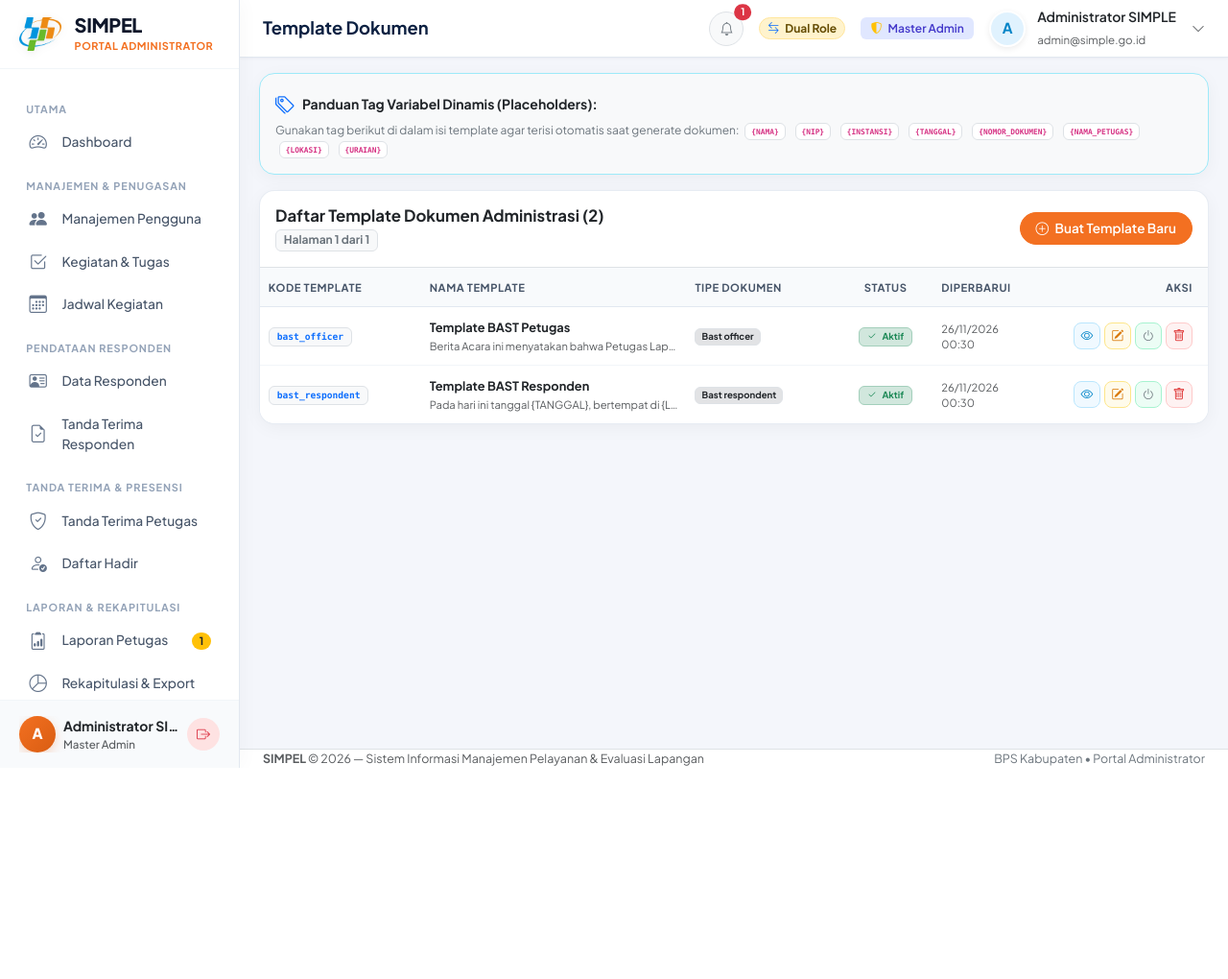
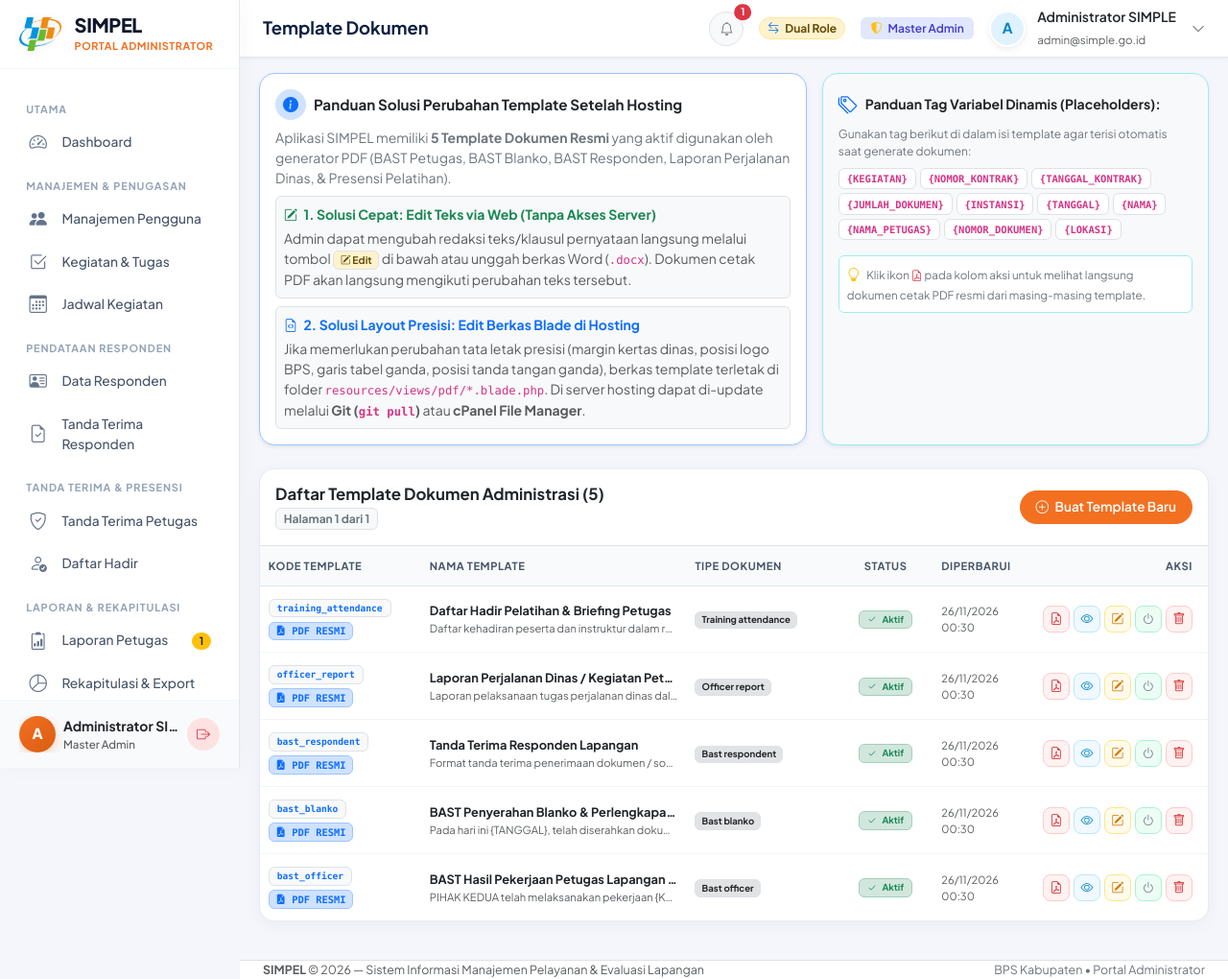
Before and after one commit to mhabil23/Sistem-Informasi-Manajemen-Petugas-Lapangan-SIMPLE-, a Laravel app: page /admin/templates in a window 1280 px wide. Shown: the whole page at 96% size. Before the commit the page ends 800 px from the top, so only its background shows below. Run offline with Laravel 12, Linux system fonts and the light colour scheme; the visitor is signed in with stand-in values (Sample User, id 1); data comes from the database, SQL or seed files in the repository.

Commit message:
feat: sinkronisasi 5 template dokumen resmi BPS, pratinjau PDF langsung, dan panduan perubahan pasca hosting

```diff
--- a/app/Http/Controllers/Admin/DocumentTemplateController.php
+++ b/app/Http/Controllers/Admin/DocumentTemplateController.php
@@ -5,7 +5,12 @@ namespace App\Http\Controllers\Admin;
 use App\Http\Controllers\Controller;
 use App\Models\ActivityLog;
 use App\Models\DocumentTemplate;
+use App\Models\OfficerBast;
+use App\Models\OfficerReport;
+use App\Models\RespondentBast;
+use App\Models\TrainingEvent;
 use App\Services\WordDocumentService;
+use Barryvdh\DomPDF\Facade\Pdf;
 use Illuminate\Http\Request;
 use Illuminate\Support\Facades\Storage;
 use Illuminate\Support\Str;
@@ -227,4 +232,88 @@ class DocumentTemplateController extends Controller
 
         return back()->with('success', "Template '{$name}' telah dihapus.");
     }
+
+    /**
+     * Preview dokumen PDF resmi atau contoh format cetak untuk template ini.
+     */
+    public function previewPdf(DocumentTemplate $template)
+    {
+        switch ($template->code) {
+            case 'bast_officer':
+                $bast = OfficerBast::where('bast_type', 'petugas_ke_kantor')->with(['officer', 'assignment', 'recipients'])->latest()->first();
+                if ($bast) {
+                    return Pdf::loadView('pdf.bast_officer', compact('bast'))
+                        ->setPaper('a4', 'portrait')
+                        ->stream('Contoh-BAST-Petugas.pdf');
+                }
+                break;
+
+            case 'bast_blanko':
+                $bast = OfficerBast::where('bast_type', 'kantor_ke_petugas')->with(['officer', 'assignment', 'recipients'])->latest()->first();
+                if ($bast) {
+                    return Pdf::loadView('pdf.bast_blanko', compact('bast'))
+                        ->setPaper('a4', 'portrait')
+                        ->stream('Contoh-BAST-Blanko.pdf');
+                }
+                break;
+
+            case 'bast_respondent':
+                $bast = RespondentBast::with(['respondent', 'officer', 'assignment'])->latest()->first();
+                if ($bast) {
+                    return Pdf::loadView('pdf.bast_respondent', compact('bast'))
+                        ->setPaper('a4', 'portrait')
+                        ->stream('Contoh-BAST-Responden.pdf');
+                }
+                break;
+
+            case 'officer_report':
+                $report = OfficerReport::with(['officer', 'assignment'])->latest()->first();
+                if ($report) {
+                    return Pdf::loadView('pdf.officer_report', compact('report'))
+                        ->setPaper('a4', 'portrait')
+                        ->stream('Contoh-Laporan-Perjalanan-Dinas.pdf');
+                }
+                break;
+
+            case 'training_attendance':
+                $training = TrainingEvent::with(['creator', 'assignment', 'participants'])->latest()->first();
+                if ($training) {
+                    return Pdf::loadView('pdf.training_attendance', compact('training'))
+                        ->setPaper('a4', 'portrait')
+                        ->stream('Contoh-Daftar-Hadir.pdf');
+                }
+                break;
+        }
+
+        // Generic fallback preview jika belum ada data riil atau template kustom baru
+        $sampleText = str_replace(
+            ['{KEGIATAN}', '{NOMOR_KONTRAK}', '{TANGGAL_KONTRAK}', '{JUMLAH_DOKUMEN}', '{INSTANSI}', '{LOKASI}', '{TANGGAL}', '{NAMA}', '{NAMA_PETUGAS}', '{NOMOR_DOKUMEN}'],
+            ['Pendataan Lapangan 2026', 'SPK/7408/2026/001', date('d F Y'), '30 Dokumen', 'Badan Pusat Statistik Kabupaten Kolaka Utara', 'Kecamatan Lasusua', date('d F Y'), 'Nama Lengkap Responden', 'Petugas Lapangan BPS', 'DOC/7408/2026/0001'],
+            $template->content ?: ''
+        );
+
+        $html = "<!DOCTYPE html>
+<html>
+<head>
+    <meta charset='utf-8'>
+    <title>Pratinjau {$template->name}</title>
+    <style>
+        @page { size: A4 portrait; margin: 2cm; }
+        body { font-family: 'Times New Roman', serif; font-size: 11pt; line-height: 1.5; color: #111; }
+        .header { text-align: center; font-weight: bold; border-bottom: 2px solid #000; padding-bottom: 8px; margin-bottom: 20px; text-transform: uppercase; }
+        .title { text-align: center; font-weight: bold; font-size: 13pt; margin-bottom: 15px; text-transform: uppercase; }
+        .content { text-align: justify; margin-bottom: 25px; }
+        .footer { font-style: italic; font-size: 10pt; color: #555; border-top: 1px dashed #ccc; padding-top: 8px; margin-top: 30px; }
+    </style>
+</head>
+<body>
+    " . (!empty($template->header_text) ? "<div class='header'>{$template->header_text}</div>" : "") . "
+    <div class='title'>{$template->name}</div>
+    <div class='content'>{$sampleText}</div>
+    " . (!empty($template->footer_text) ? "<div class='footer'>{$template->footer_text}</div>" : "") . "
+</body>
+</html>";
+
+        return Pdf::loadHTML($html)->setPaper('a4', 'portrait')->stream(Str::slug($template->name) . '.pdf');
+    }
 }
--- a/resources/views/admin/templates/index.blade.php
+++ b/resources/views/admin/templates/index.blade.php
@@ -94,6 +94,8 @@
     .bento-action-btn.btn-delete:hover { background: #DC2626; color: #FFFFFF; }
     .bento-action-btn.btn-word { color: #2563EB; border-color: #BFDBFE; background: #EFF6FF; }
     .bento-action-btn.btn-word:hover { background: #2563EB; color: #FFFFFF; }
+    .bento-action-btn.btn-pdf { color: #DC2626; border-color: #FECACA; background: #FEF2F2; }
+    .bento-action-btn.btn-pdf:hover { background: #DC2626; color: #FFFFFF; }
     @media (max-width: 767.98px) {
         .bento-table thead {
             display: none;
@@ -129,22 +131,59 @@
 @endpush
 
 @section('content')
-<!-- Quick Tag Cheatsheet -->
-<div class="bento-card mb-3 p-3 bg-light border-info-subtle">
-    <div class="d-flex align-items-center mb-1">
-        <i class="bi bi-tags text-primary me-2 fs-5"></i>
-        <strong class="text-dark small">Panduan Tag Variabel Dinamis (Placeholders):</strong>
+<!-- Guidance & Cheatsheet Card -->
+<div class="row g-3 mb-4">
+    <div class="col-lg-7">
+        <div class="bento-card p-3 h-100 bg-white border-primary-subtle shadow-sm">
+            <div class="d-flex align-items-center mb-2">
+                <div class="rounded-circle bg-primary-subtle text-primary p-2 me-2 d-flex align-items-center justify-content-center" style="width: 32px; height: 32px;">
+                    <i class="bi bi-info-circle-fill"></i>
+                </div>
+                <strong class="text-dark" style="font-size: 0.95rem;">Panduan Solusi Perubahan Template Setelah Hosting</strong>
+            </div>
+            <p class="text-secondary small mb-2" style="line-height: 1.5;">
+                Aplikasi SIMPEL memiliki <strong>5 Template Dokumen Resmi</strong> yang aktif digunakan oleh generator PDF (BAST Petugas, BAST Blanko, BAST Responden, Laporan Perjalanan Dinas, &amp; Presensi Pelatihan).
+            </p>
+            <div class="d-flex flex-column gap-2 small text-muted">
+                <div class="p-2 rounded bg-light border">
+                    <strong class="text-success d-block mb-1"><i class="bi bi-pencil-square me-1"></i> 1. Solusi Cepat: Edit Teks via Web (Tanpa Akses Server)</strong>
+                    Admin dapat mengubah redaksi teks/klausul pernyataan langsung melalui tombol <span class="badge bg-warning-subtle text-warning-emphasis border"><i class="bi bi-pencil-square"></i> Edit</span> di bawah atau unggah berkas Word (<code>.docx</code>). Dokumen cetak PDF akan langsung mengikuti perubahan teks tersebut.
+                </div>
+                <div class="p-2 rounded bg-light border">
+                    <strong class="text-primary d-block mb-1"><i class="bi bi-file-earmark-code me-1"></i> 2. Solusi Layout Presisi: Edit Berkas Blade di Hosting</strong>
+                    Jika memerlukan perubahan tata letak presisi (margin kertas dinas, posisi logo BPS, garis tabel ganda, posisi tanda tangan ganda), berkas template terletak di folder <code>resources/views/pdf/*.blade.php</code>. Di server hosting dapat di-update melalui <strong>Git (<code>git pull</code>)</strong> atau <strong>cPanel File Manager</strong>.
+                </div>
+            </div>
+        </div>
     </div>
-    <div class="small text-secondary" style="font-size: 0.75rem;">
-        Gunakan tag berikut di dalam isi template agar terisi otomatis saat generate dokumen:
-        <span class="badge bg-white text-primary border mx-1"><code>{NAMA}</code></span>
-        <span class="badge bg-white text-primary border mx-1"><code>{NIP}</code></span>
-        <span class="badge bg-white text-primary border mx-1"><code>{INSTANSI}</code></span>
-        <span class="badge bg-white text-primary border mx-1"><code>{TANGGAL}</code></span>
-        <span class="badge bg-white text-primary border mx-1"><code>{NOMOR_DOKUMEN}</code></span>
-        <span class="badge bg-white text-primary border mx-1"><code>{NAMA_PETUGAS}</code></span>
-        <span class="badge bg-white text-primary border mx-1"><code>{LOKASI}</code></span>
-        <span class="badge bg-white text-primary border mx-1"><code>{URAIAN}</code></span>
+    <div class="col-lg-5">
+        <div class="bento-card p-3 h-100 bg-light border-info-subtle shadow-sm">
+            <div class="d-flex align-items-center mb-2">
+                <i class="bi bi-tags text-primary me-2 fs-5"></i>
+                <strong class="text-dark small">Panduan Tag Variabel Dinamis (Placeholders):</strong>
+            </div>
+            <div class="small text-secondary mb-2" style="font-size: 0.75rem;">
+                Gunakan tag berikut di dalam isi template agar terisi otomatis saat generate dokumen:
+            </div>
+            <div class="d-flex flex-wrap gap-1 mb-3">
+                <span class="badge bg-white text-primary border" title="Judul Kegiatan Lapangan"><code>{KEGIATAN}</code></span>
+                <span class="badge bg-white text-primary border" title="Nomor SPK / Perjanjian Kerja"><code>{NOMOR_KONTRAK}</code></span>
+                <span class="badge bg-white text-primary border" title="Tanggal Kontrak Kerja"><code>{TANGGAL_KONTRAK}</code></span>
+                <span class="badge bg-white text-primary border" title="Jumlah Dokumen Hasil Lapangan"><code>{JUMLAH_DOKUMEN}</code></span>
+                <span class="badge bg-white text-primary border" title="Nama Satuan Kerja BPS"><code>{INSTANSI}</code></span>
+                <span class="badge bg-white text-primary border" title="Tanggal Kegiatan / Dokumen"><code>{TANGGAL}</code></span>
+                <span class="badge bg-white text-primary border" title="Nama Responden / Pihak Kedua"><code>{NAMA}</code></span>
+                <span class="badge bg-white text-primary border" title="Nama Petugas Lapangan"><code>{NAMA_PETUGAS}</code></span>
+                <span class="badge bg-white text-primary border" title="Nomor Resmi Dokumen"><code>{NOMOR_DOKUMEN}</code></span>
+                <span class="badge bg-white text-primary border" title="Lokasi / Wilayah Tugas"><code>{LOKASI}</code></span>
+            </div>
+            <div class="p-2 rounded bg-white border border-info-subtle small">
+                <i class="bi bi-lightbulb text-warning me-1"></i>
+                <span class="text-secondary" style="font-size: 0.73rem;">
+                    Klik ikon <i class="bi bi-file-earmark-pdf text-danger"></i> pada kolom aksi untuk melihat langsung dokumen cetak PDF resmi dari masing-masing template.
+                </span>
+            </div>
+        </div>
     </div>
 </div>
 
@@ -181,6 +220,13 @@
                             <span class="badge bg-light text-primary font-monospace border px-2 py-1">
                                 {{ $tpl->code }}
                             </span>
+                            @if(in_array($tpl->code, ['bast_officer', 'bast_blanko', 'bast_respondent', 'officer_report', 'training_attendance']))
+                                <div class="mt-1">
+                                    <span class="badge bg-primary-subtle text-primary border border-primary-subtle font-monospace" style="font-size: 0.65rem;" title="Terhubung langsung dengan generator berkas PDF resmi">
+                                        <i class="bi bi-file-earmark-pdf-fill me-0.5"></i> PDF RESMI
+                                    </span>
+                                </div>
+                            @endif
                         </td>
                         <td data-label="Nama Template">
                             <div class="fw-bold text-dark text-truncate">{{ $tpl->name }}</div>
@@ -226,10 +272,19 @@
                                     </a>
                                 @endif
 
+                                <!-- Preview PDF Asli -->
+                                <a href="{{ route('admin.templates.preview-pdf', $tpl) }}"
+                                   target="_blank"
+                                   class="bento-action-btn btn-pdf"
+                                   title="Buka Pratinjau Dokumen PDF Cetak Resmi"
+                                   data-bs-toggle="tooltip">
+                                    <i class="bi bi-file-earmark-pdf"></i>
+                                </a>
+
                                 <!-- Preview Modal -->
                                 <button type="button"
                                         class="bento-action-btn btn-view"
-                                        title="Pratinjau Isi Template"
+                                        title="Pratinjau Isi Teks Template"
                                         data-bs-toggle="tooltip"
                                         onclick="openPreviewModal({{ json_encode($tpl) }})">
                                     <i class="bi bi-eye"></i>
--- a/routes/web.php
+++ b/routes/web.php
@@ -132,6 +132,7 @@ Route::middleware(['auth', 'role:admin'])->prefix('admin')->as('admin.')->group(
     // Template Dokumen (Admin)
     Route::post('/templates/extract-word', [\App\Http\Controllers\Admin\DocumentTemplateController::class, 'extractWord'])->name('templates.extract-word');
     Route::get('/templates/{template}/download-file', [\App\Http\Controllers\Admin\DocumentTemplateController::class, 'downloadFile'])->name('templates.download-file');
+    Route::get('/templates/{template}/preview-pdf', [\App\Http\Controllers\Admin\DocumentTemplateController::class, 'previewPdf'])->name('templates.preview-pdf');
     Route::get('/templates', [\App\Http\Controllers\Admin\DocumentTemplateController::class, 'index'])->name('templates.index');
     Route::post('/templates', [\App\Http\Controllers\Admin\DocumentTemplateController::class, 'store'])->name('templates.store');
     Route::get('/templates/{template}', [\App\Http\Controllers\Admin\DocumentTemplateController::class, 'show'])->name('templates.show');
```
Also changed, not shown: database/seeders/DatabaseSeeder.php (+1 -23 lines), database/seeders/DocumentTemplateSeeder.php (added, +67 -0 lines), resources/views/pdf/bast_officer.blade.php (+26 -1 lines), tests/Feature/FullModuleTestSuiteTest.php (+5 -0 lines).
